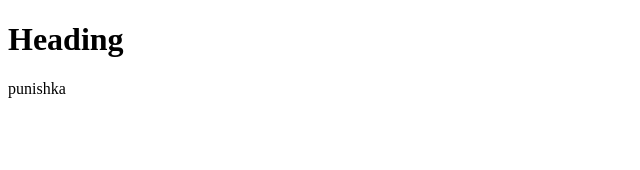
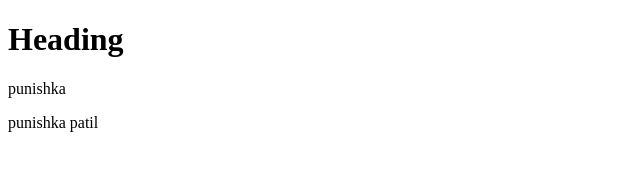
Before and after one commit to Punishka2001/webtech-2025-git, a plain HTML site: page index.html in a window 1280 px wide. Shown: the whole page, without its empty margins (0-640 px from the left). Drawn offline with Linux system fonts and the light colour scheme.

Commit message:
commit2 Initial commit

```diff
--- a/index.html
+++ b/index.html
@@ -8,5 +8,6 @@
 <body>
     <h1>Heading</h1>
     <p>punishka</p>
+    <p>punishka patil</p>
 </body>
 </html>
```
